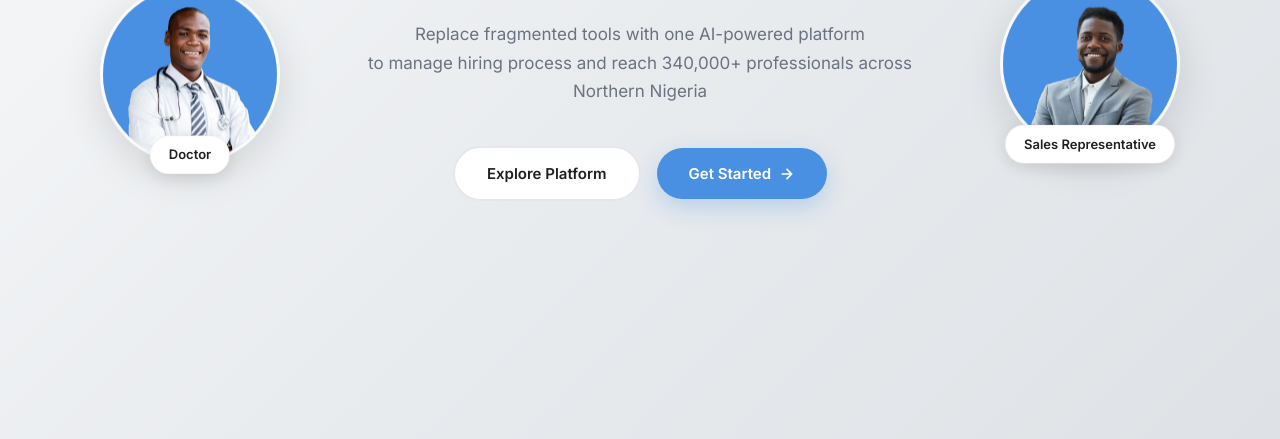
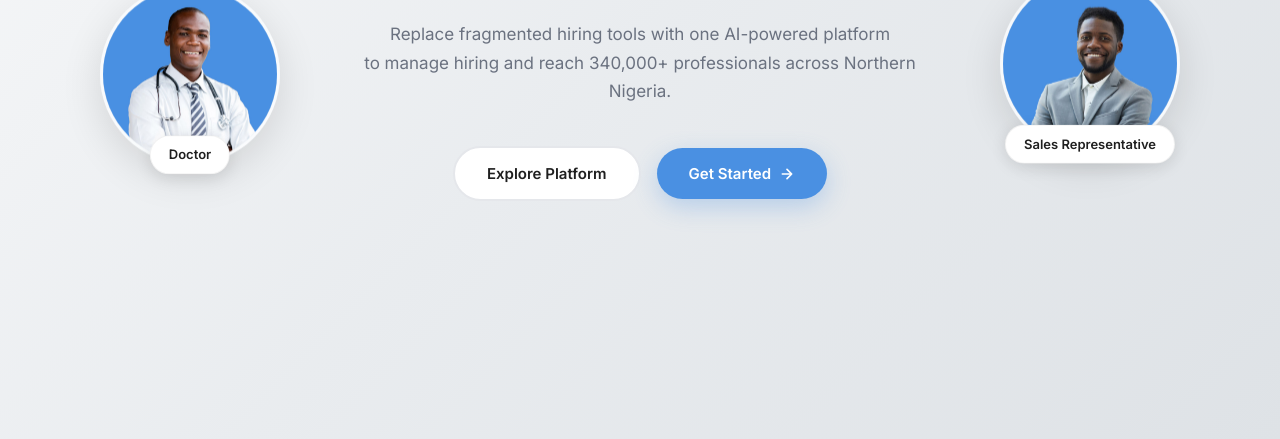
Before and after one commit to IIIDynasty/aptus-prototype, a website: page index.html in a window 1280 px wide. Shown: the part 361-800 px from the top of the page. Drawn offline with Linux system fonts and the light colour scheme; no server answers.

Commit message:
Update hero description text and enforce two-line wrap

```diff
--- a/index.html
+++ b/index.html
@@ -96,8 +96,8 @@
         </script>
 
         <p class="hero-description">
-          Replace fragmented tools with one AI-powered platform<br />
-          to manage hiring process and reach 340,000+ professionals across Northern Nigeria
+          Replace fragmented hiring tools with one AI-powered platform<br />
+          to manage hiring and reach 340,000+ professionals across Northern Nigeria.
         </p>
 
         <div class="hero-buttons">
```
